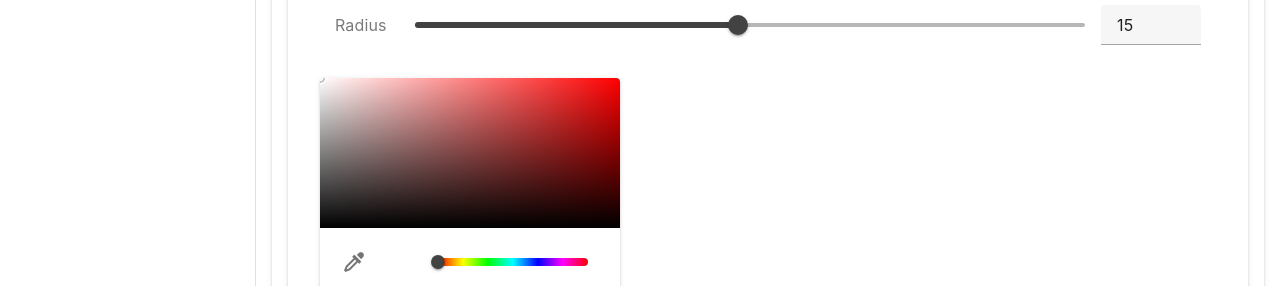
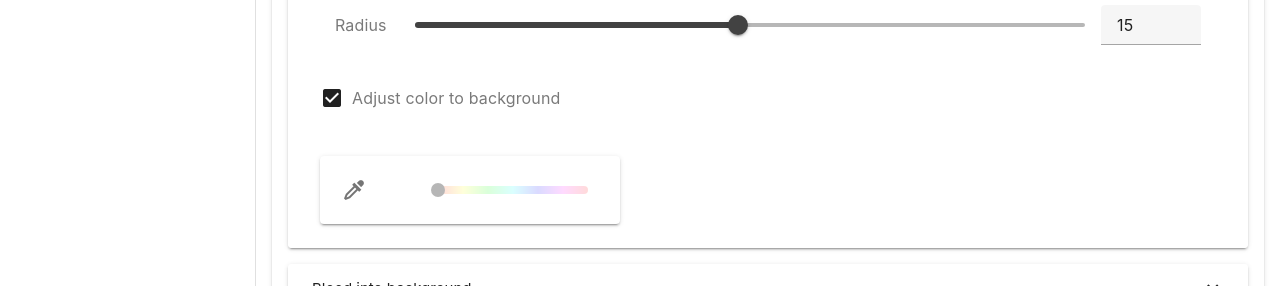
Before and after one commit to uol-mediaprocessing-2024-2025/artistic-cover-letter, a Vue app in the folder frontend/: page / in a window 1280 px wide. Both pictures are taken after a click on the button "Dropshadow". Shown: the part 514-800 px from the top of the page. Built offline with nearby package versions, Linux system fonts and the light colour scheme; no server answers.

Commit message:
Added auto-detection for background brightness to shadow effects, enabled by default

```diff
--- a/frontend/src/components/MainComponent.vue
+++ b/frontend/src/components/MainComponent.vue
@@ -17,6 +17,7 @@ const resolution = ref("250"); // Image resolution setting
 const dropshadowintensity = ref(50);
 const dropshadowradius = ref(15);
 const dropshadowcolor = ref("#FFFFFF");
+const dropshadowcolorauto = ref(true);
 // Background bleed
 const bleedintensity = ref(50);
 const bleedradius = ref(15);
@@ -24,6 +25,7 @@ const bleedradius = ref(15);
 const shadowradius = ref(15);
 const shadowintensity = ref(25);
 const shadowcolor = ref("#000000");
+const shadowcolorauto = ref(true);
 // Outlines
 const outlinewidth = ref(0);
 const outlinecolor = ref("#000000");
@@ -288,9 +290,37 @@ const updatebackground = async (event) => {
   const g = parseInt(hex.slice(2, 4), 16)
   const b = parseInt(hex.slice(4, 6), 16)
   if (r < 140 & g < 140 & b < 140){
-    themeState.isDark = true;
+    if (!themeState.isDark){
+      themeState.isDark = true;
+      await updateShadows();
+    }
   } else {
-    themeState.isDark = false;
+    if (themeState.isDark){
+      themeState.isDark = false;
+      await updateShadows();
+    }
+  }
+}
+
+async function updateShadows() {
+  if (themeState.isDark) {
+    if (dropshadowcolorauto){
+      dropshadowcolor.value = "#000000"
+      await changeDropshadow()
+    }
+    if (shadowcolorauto){
+      shadowcolor.value = "#FFFFFF"
+      await changeInnerShadow()
+    }
+  } else {
+    if (dropshadowcolorauto){
+      shadowcolor.value = "#000000"
+      await changeInnerShadow()
+    }
+    if (shadowcolorauto){
+      dropshadowcolor.value = "#FFFFFF"
+      await changeDropshadow()
+    }
   }
 }
 
@@ -386,7 +416,8 @@ const keyDown = async (event) => {
                 <v-text-field v-model="dropshadowradius" density="compact" style="width: 100px" type="number" hide-details single-line @change="changeDropshadow" :disabled="isLoading"></v-text-field>
               </template>
             </v-slider>
-            <v-color-picker v-model="dropshadowcolor" @update:model-value="changeDropshadow" class="ma-2" :disabled="isLoading" show-swatches mode="rgb" :swatches="[['#000000', '#FFFFFF']]"></v-color-picker>
+            <v-checkbox v-model="dropshadowcolorauto" @update:model-value="updateShadows()" label="Adjust color to background"></v-checkbox>
+            <v-color-picker v-model="dropshadowcolor" @update:model-value="changeDropshadow" class="ma-2" :disabled="isLoading || dropshadowcolorauto" hide-canvas :show-swatches="!dropshadowcolorauto" :hide-inputs="dropshadowcolorauto" mode="rgb" :swatches="[['#000000', '#FFFFFF']]"></v-color-picker>
           </v-expansion-panel-text>
         </v-expansion-panel>
 
@@ -419,7 +450,8 @@ const keyDown = async (event) => {
                 ></v-text-field>
               </template>
             </v-slider>
-            <v-color-picker v-model="shadowcolor" hide-canvas @update:model-value="changeInnerShadow" class="ma-2" :disabled="isLoading" show-swatches mode="rgb" :swatches="[['#000000', '#FFFFFF']]"></v-color-picker>
+            <v-checkbox v-model="shadowcolorauto" @update:model-value="updateShadows()" label="Adjust color to background"></v-checkbox>
+            <v-color-picker v-model="shadowcolor" @update:model-value="changeInnerShadow" class="ma-2" :disabled="isLoading || shadowcolorauto" hide-canvas :show-swatches="!shadowcolorauto" :hide-inputs="shadowcolorauto" mode="rgb" :swatches="[['#000000', '#FFFFFF']]"></v-color-picker>
           </v-expansion-panel-text>
         </v-expansion-panel>
 
```
